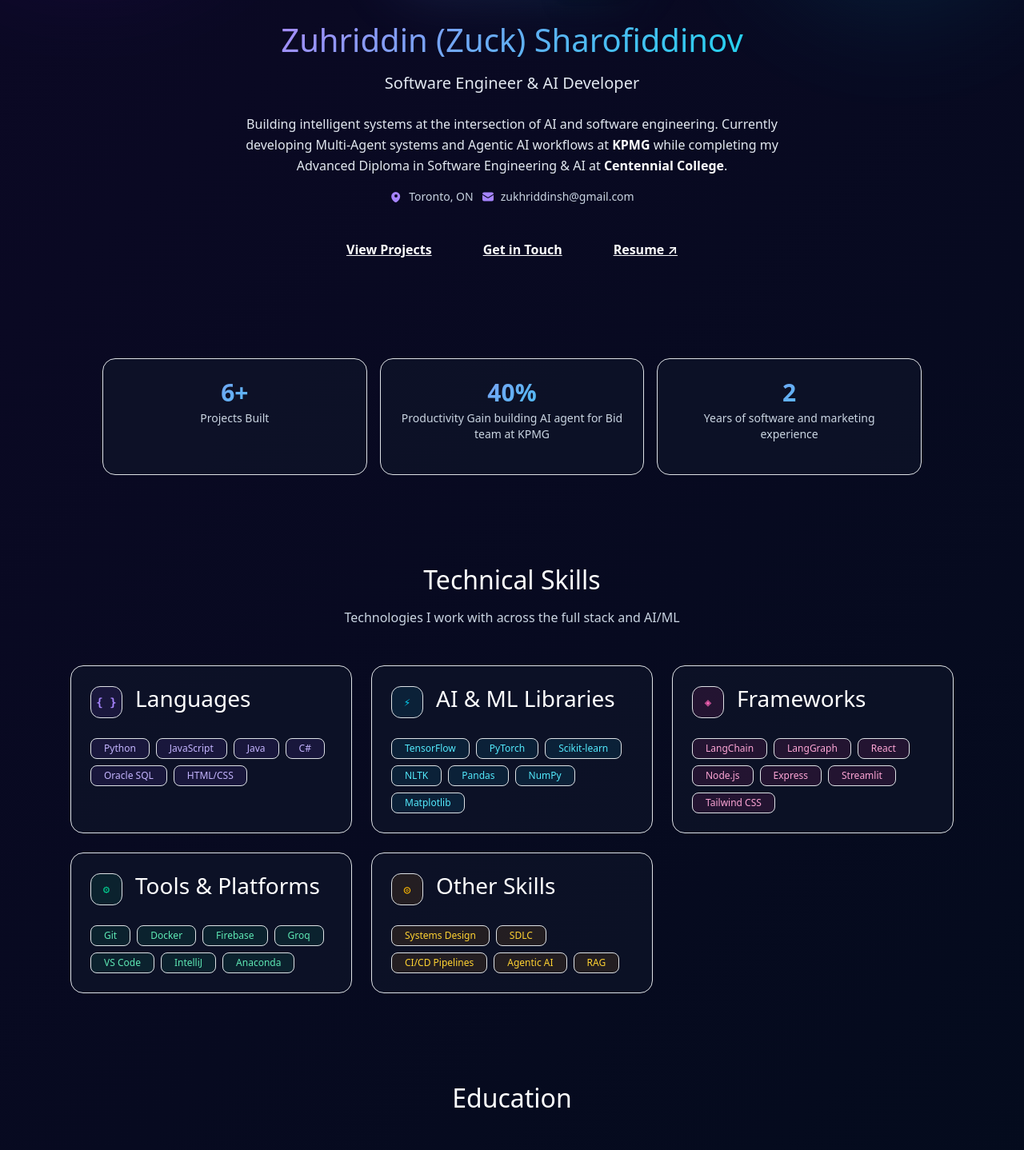
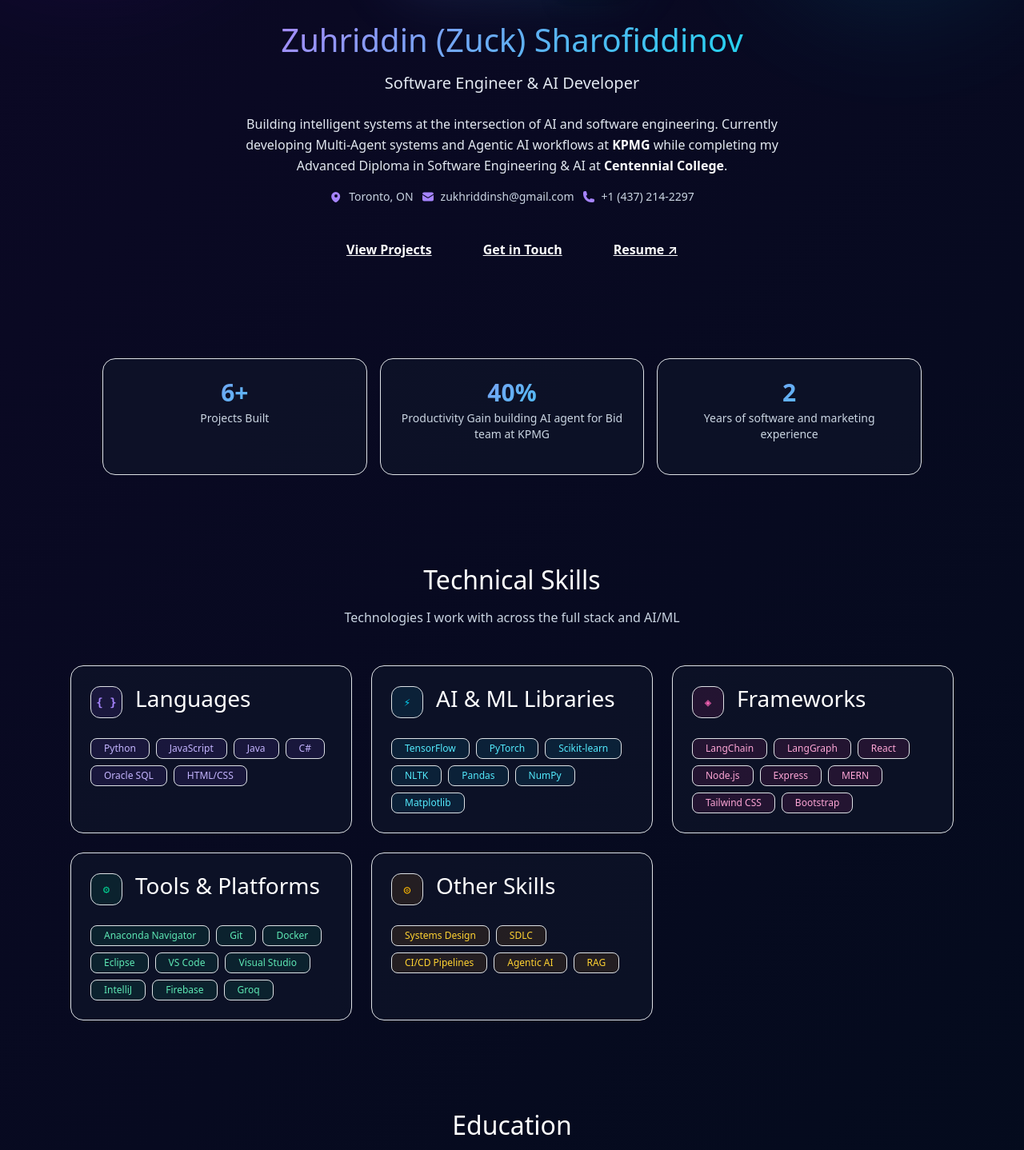
Before and after one commit to Zuck7/zucksharof, a React (Vite) app in the folder client/: page / in a window 1280 px wide. Shown: the part 551-1989 px from the top of the page at 80% size. Built offline with nearby package versions, Linux system fonts and the light colour scheme.

Commit message:
Updated website

```diff
--- a/client/src/components/Experience.jsx
+++ b/client/src/components/Experience.jsx
@@ -43,7 +43,7 @@ const experiences = [
 const education = [
   {
     degree: 'Ontario Advanced Diploma',
-    field: 'Software Engineering & AI (Co-op)',
+    field: 'Software Engineering & AI',
     school: 'Centennial College',
     location: 'Toronto, ON',
     duration: 'Fall 2024 – Summer 2027',
--- a/client/src/components/contact.jsx
+++ b/client/src/components/contact.jsx
@@ -30,7 +30,7 @@ function Contact() {
         </svg>
       ),
       label: 'LinkedIn',
-      value: 'Zuhriddin Sharofiddinov',
+      value: 'linkedin.com/in/zuhriddinsh',
       href: 'https://www.linkedin.com/in/zuhriddinsh/',
       color: 'blue',
     },
--- a/client/src/components/home.jsx
+++ b/client/src/components/home.jsx
@@ -17,13 +17,13 @@ const skills = [
   {
     category: 'Frameworks',
     icon: '◈',
-    items: ['LangChain', 'LangGraph', 'React', 'Node.js', 'Express', 'Streamlit', 'Tailwind CSS'],
+    items: ['LangChain', 'LangGraph', 'React', 'Node.js', 'Express', 'MERN', 'Tailwind CSS', 'Bootstrap'],
     color: 'pink',
   },
   {
     category: 'Tools & Platforms',
     icon: '⚙',
-    items: ['Git', 'Docker', 'Firebase', 'Groq', 'VS Code', 'IntelliJ', 'Anaconda'],
+    items: ['Anaconda Navigator', 'Git', 'Docker', 'Eclipse', 'VS Code', 'Visual Studio', 'IntelliJ', 'Firebase', 'Groq'],
     color: 'emerald',
   },
   {
@@ -136,6 +136,12 @@ function Home() {
                   <path d="M22.5 6.908V6.75a3 3 0 00-3-3h-15a3 3 0 00-3 3v.158l9.714 5.978a1.5 1.5 0 001.572 0L22.5 6.908z" />
                 </svg>
                 zukhriddinsh@gmail.com
+              </div>
+              <div className="flex items-center gap-2 text-slate-300 text-sm">
+                <svg xmlns="http://www.w3.org/2000/svg" className="w-4 h-4 text-violet-400" viewBox="0 0 24 24" fill="currentColor">
+                  <path fillRule="evenodd" d="M1.5 4.5a3 3 0 013-3h1.372c.86 0 1.61.586 1.819 1.42l1.105 4.423a1.875 1.875 0 01-.694 1.955l-1.293.97c-.135.101-.164.249-.126.352a11.285 11.285 0 006.697 6.697c.103.038.25.009.352-.126l.97-1.293a1.875 1.875 0 011.955-.694l4.423 1.105c.834.209 1.42.959 1.42 1.82V19.5a3 3 0 01-3 3h-2.25C8.552 22.5 1.5 15.448 1.5 6.75V4.5z" clipRule="evenodd" />
+                </svg>
+                +1 (437) 214-2297
               </div>
             </div>
 
--- a/client/src/components/projects.jsx
+++ b/client/src/components/projects.jsx
@@ -31,8 +31,8 @@ const projects = [
     imagePath: cosmetics,
     title: 'Cosmetics Multi-Agent System',
     subtitle: 'RAG-Powered AI Assistant',
-    text: 'Implemented Streamlit for a frontend chat interface for querying a cosmetics knowledge base, leveraging llama-3.3 for inferencing via Groq. Developed a multi-agent system consisting of Planner (Orchestration), Reflection, Summarization, and Validation Agents integrated with a RAG system on open-source cosmetic and health product data.',
-    techStack: ['Python', 'RAG', 'LangChain', 'Streamlit', 'Groq', 'Systems Design'],
+    text: 'Implemented Streamlit for a frontend chat interface for querying a cosmetics knowledge base, leveraging llama-3.3 for inferencing via Groq. Developed a multi-agent system consisting of Planner (Orchestration), Reflection, Summarization, and Validation Agents integrated with a RAG system on open-source cosmetic and health product data. Built system-design diagrams to map workflow orchestration and clearly show how the Planner coordinates the agentic flow.',
+    techStack: ['Python', 'RAG', 'LangChain', 'LangGraph', 'Streamlit', 'Groq', 'Systems Design'],
     githubUrl: 'https://github.com/Zuck7/Cosmetics-AI-Agent',
     liveUrl: '',
     featured: false,
@@ -77,8 +77,8 @@ const projects = [
   },
   {
     imagePath: uberEats,
-    title: 'Uber Eats SRS',
-    subtitle: 'Software Requirements Specification',
+    title: 'Software Requirements Specification Document',
+    subtitle: 'Uber Eats Mobile App',
     text: "Coordinated a team of 4 on building a full SRS document for the Uber Eats mobile app. Built Sequence, Use Case, and Activity Swim Lane diagrams, and constructed functional/non-functional requirements and use cases. Programmed Python classes to demonstrate a simplified domain model of the application.",
     techStack: ['Systems Design', 'Requirements Analysis', 'SRS', 'Python', 'UML'],
     githubUrl: '',
```
Also changed, not shown: 1 other file (tests, documents, lock files or other folders).
